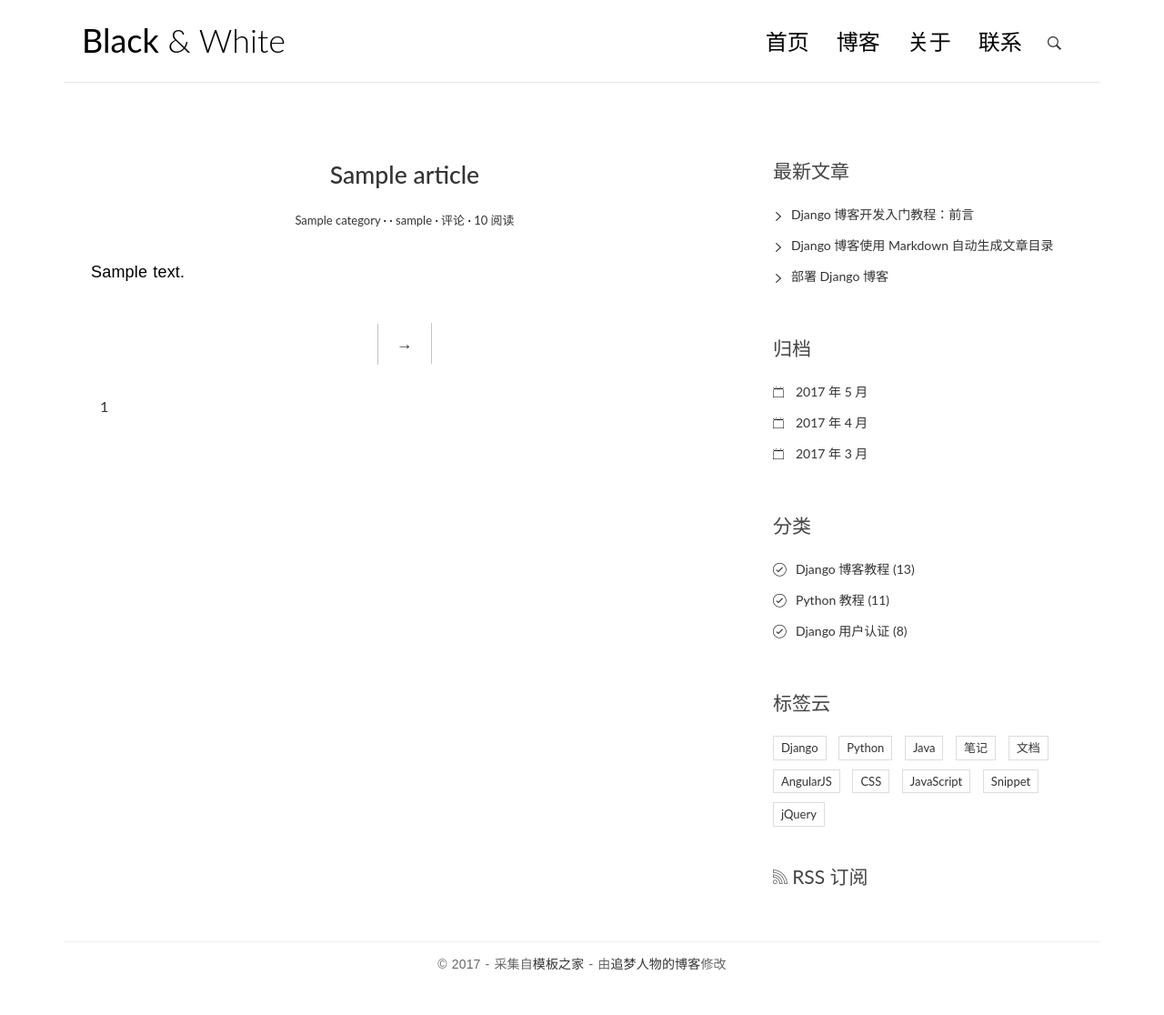
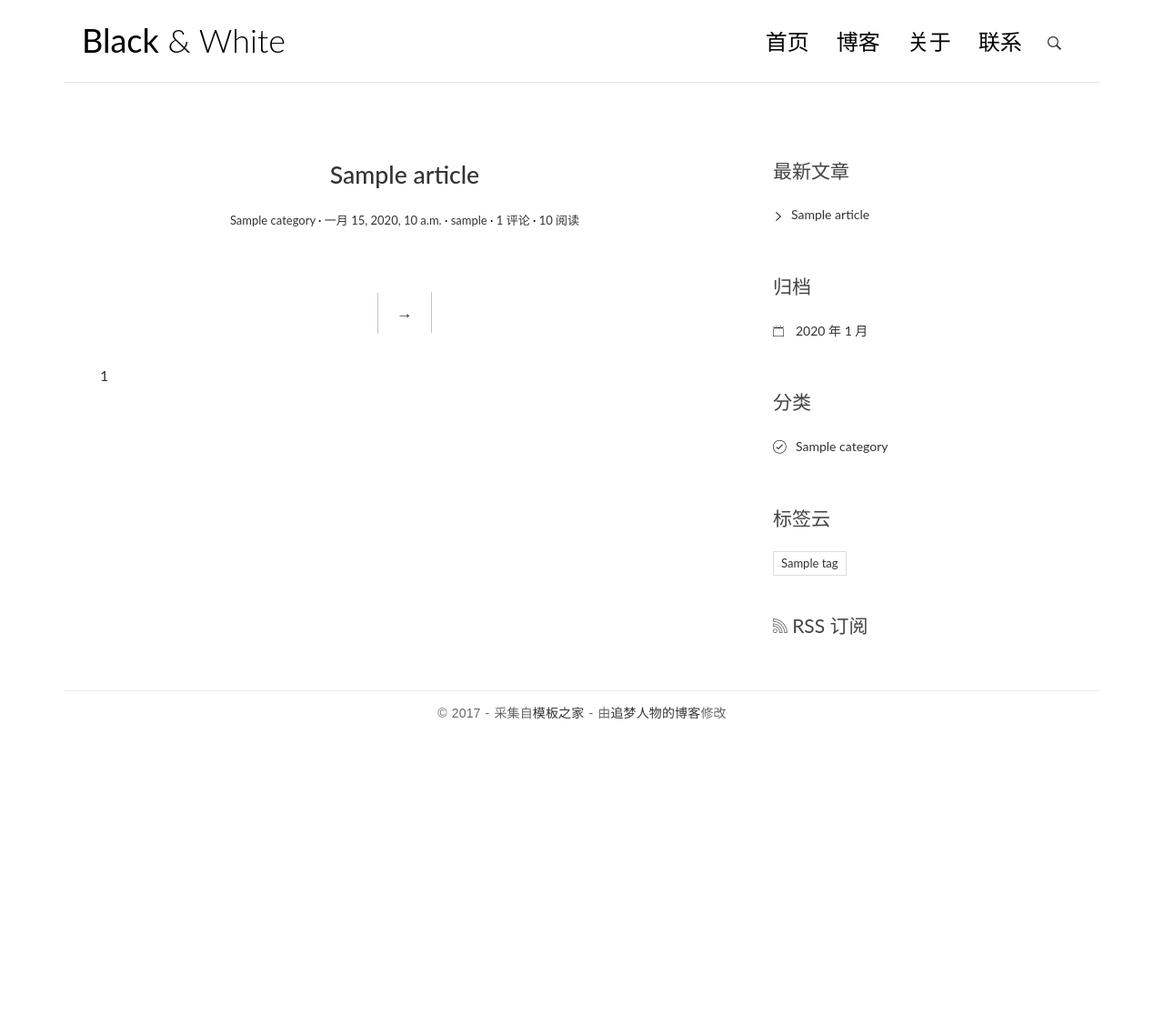
Before and after one commit to sanshineyym/py902, a Django app: page / in a window 1280 px wide. Shown: the whole page at 91% size. After the commit the page ends 791 px from the top, so only its background shows below. Run offline with Django 3.2, Linux system fonts and the light colour scheme; tables that the repository leaves empty hold one stand-in row (values such as "Sample post"); some libraries are stand-ins or nearby versions.

Commit message:
自定义标签 添加评论  0523

```diff
--- /dev/null
+++ b/demo2/blog/feed.py
@@ -0,0 +1,3 @@
+from django.contrib.syndication.views import Feed
+from .models import Article
+from django.shortcuts import reverse
--- a/demo2/blog/models.py
+++ b/demo2/blog/models.py
@@ -20,7 +20,7 @@ class Tag(models.Model):
 class Article(models.Model):
     title=models.CharField(max_length=50)
     body=models.TextField()
-    ceate_time=models.DateTimeField(auto_now_add=True)
+    create_time=models.DateTimeField(auto_now_add=True)
     update_time=models.DateTimeField(auto_now=True)
     views=models.PositiveIntegerField(default=0)
     catagory=models.ForeignKey(Category,on_delete=models.CASCADE)
--- /dev/null
+++ b/demo2/blog/templatetags/extend_fun.py
@@ -0,0 +1,36 @@
+from django import template
+from ..models import Article,Category,Tag
+register=template.Library()
+
+'''
+过滤器最多两个参数
+'''
+
+@register.simple_tag(name='getcategorys')
+def getcategorys():
+    return Category.objects.all()
+
+
+@register.simple_tag
+def getlatestarticles(num=3):
+    return Article.objects.all().order_by('-create_time')[:num]
+
+@register.simple_tag
+def getarchives(num=3):
+    re=Article.objects.dates('create_time','month',order='DESC')[:num]
+    return re
+
+@register.simple_tag
+def gettags():
+    return Tag.objects.all()
+
+
+@register.simple_tag
+def getlatestarticles(num=3):
+    return  Article.objects.all().order_by('-create_time')[:num]
+
+@register.simple_tag
+def getarchives(num=3):
+    result=Article.objects.dates("create_time",'month',order='DESC')[:num]
+    print(result)
+    return result
--- a/demo2/blog/urls.py
+++ b/demo2/blog/urls.py
@@ -5,8 +5,10 @@ app_name='blog'
 
 
 urlpatterns = [
-
     url(r'^detail/(\d+)/$',views.detail,name='detail'),
+    url(r'^archives/(\d+)/(\d+)/$',views.archives,name='archives'),
+    url(r'^category/(\d+)/$',views.category,name='category'),
+    url(r'^tag/(\d+)/$',views.tag,name='tag'),
     url(r'^$',views.index,name='index'),
 
 ]
--- a/demo2/blog/views.py
+++ b/demo2/blog/views.py
@@ -1,8 +1,9 @@
-from django.shortcuts import render,get_list_or_404
+from django.shortcuts import render,get_object_or_404,redirect,reverse
 from django.http import HttpResponse
 from .models import Article
 #分页器Paginator  page 当前页面
 from django.core.paginator import Paginator
+import markdown
 
 # Create your views here.
 def index(request):
@@ -14,11 +15,51 @@ def index(request):
     #传入一个网页得到一个页面  page包含所有信息
     page=paginator.get_page(pagenum)
 
-
-
+    # latesartiles=Article.objects.all().order_by('-create_time')[:3]
 
     return render(request,'index.html',{'page':page})
 
 def detail(request,id):
-    article=get_list_or_404(Article,pk=id)
+    article=get_object_or_404(Article,pk=id)
+    #使用markdown处理body  将markdown语法转为HTML标签
+    article.body=markdown.markdown(article.body,extensions=[
+        'markdown.extensions.extra',
+        'markdown.extensions.codehilite',
+        'markdown.extensions.toc'
+    ])
+
+    # latesartiles=Article.objects.all().order_by('-create_time')[:3]
+
     return render(request,'single.html',locals())
+
+def archives(request,year,month):
+    pagenum = request.GET.get('page')
+    pagenum = 1 if pagenum == None else pagenum
+
+    articles = Article.objects.filter(create_time__year=year, create_time__month=month)
+    paginator = Paginator(articles,1)
+
+    page = paginator.get_page(pagenum)
+    page.parms = '/archives/%s/%s/' % (year, month)
+    return render(request, 'index.html', {'page': page})
+
+def category(request,id):
+    pagenum=request.GET.get('page')
+    pagenum=1 if pagenum==None else pagenum
+
+    articles=get_object_or_404(category,pk=id).article_set.all()
+    paginator=Paginator(articles,1)
+    page=paginator.get_page(pagenum)
+    page.parms = '/category/%s/'%(id,)
+    return render(request,'index.html',{'page':page})
+
+def tag(request,id):
+
+    pagenum = request.GET.get('page')
+    pagenum = 1 if pagenum == None else pagenum
+
+    articles = get_object_or_404(tag,pk=id).article_set.all()
+    paginator = Paginator(articles, 1)
+    page = paginator.get_page(pagenum)
+    page.parms = '/category/%s/' % (id,)
+    return render(request, 'index.html', {'page': page})
--- a/demo2/comments/models.py
+++ b/demo2/comments/models.py
@@ -1,13 +1,15 @@
 from django.db import models
 from blog.models import Article
+from datetime import datetime
 
 # Create your models here.
-class Comment(models.Manager):
+class Comment(models.Model):
     username=models.CharField(max_length=30)
     email=models.EmailField(blank=True,null=True)
     url=models.URLField(blank=True,null=True)
     comment=models.CharField(max_length=500)
     article=models.ForeignKey(Article,on_delete=models.CASCADE)
+    create_time=models.DateTimeField(auto_now_add=True)
     def __str__(self):
         return self.username
     class Mete():
--- a/demo2/comments/urls.py
+++ b/demo2/comments/urls.py
@@ -5,5 +5,9 @@ from .import views
 app_name='comments'
 
 urlpatterns = [
+    url(r'^addcomment/(\d+)/$',views.addcomment,name='addcomment')
+
+
+
 
 ]
--- a/demo2/demo2/settings.py
+++ b/demo2/demo2/settings.py
@@ -37,7 +37,8 @@ INSTALLED_APPS = [
     'django.contrib.sessions',
     'django.contrib.messages',
     'django.contrib.staticfiles',
-    'blog'
+    'blog',
+    'comments'
 ]
 
 MIDDLEWARE = [
--- a/demo2/templates/base.html
+++ b/demo2/templates/base.html
@@ -1,3 +1,5 @@
+{% load extend_fun %}
+
 <!DOCTYPE html>
 <html lang="en">
 <head>
@@ -75,80 +77,61 @@
                 <div class="widget widget-recent-posts">
                     <h3 class="widget-title">最新文章</h3>
                     <ul>
-                        <li>
-                            <a href="#">Django 博客开发入门教程：前言</a>
-                        </li>
-                        <li>
-                            <a href="#">Django 博客使用 Markdown 自动生成文章目录</a>
-                        </li>
-                        <li>
-                            <a href="#">部署 Django 博客</a>
-                        </li>
+                        {% getlatestarticles as getlatestarticles %}
+
+                        {% for article in getlatestarticles %}
+                            <li><a href="{% url 'blog:detail' article.id %}">{{ article.title }}</a></li>
+                        {% empty %}
+                        <li>没有文章</li>
+
+                        {% endfor %}
+
                     </ul>
                 </div>
                 <div class="widget widget-archives">
                     <h3 class="widget-title">归档</h3>
                     <ul>
-                        <li>
-                            <a href="#">2017 年 5 月</a>
-                        </li>
-                        <li>
-                            <a href="#">2017 年 4 月</a>
-                        </li>
-                        <li>
-                            <a href="#">2017 年 3 月</a>
-                        </li>
+                        {% getarchives as archives %}
+                        {% for archive in archives %}
+                        <li><a href="{% url 'blog:archives' archive.year archive.month %}">{{ archive.year }} 年 {{archive.month}} 月 </a></li>
+
+                        {% empty %}
+                            <li>没有信息</li>
+
+                        {% endfor %}
+
                     </ul>
                 </div>
 
                 <div class="widget widget-category">
                     <h3 class="widget-title">分类</h3>
                     <ul>
-                        <li>
-                            <a href="#">Django 博客教程 <span class="post-count">(13)</span></a>
-                        </li>
-                        <li>
-                            <a href="#">Python 教程 <span class="post-count">(11)</span></a>
-                        </li>
-                        <li>
-                            <a href="#">Django 用户认证 <span class="post-count">(8)</span></a>
-                        </li>
+                        {% getcategorys as categorys %}
+                        {% for category in categorys %}
+                        <li><a href="{% url 'blog:category' category.id %}">{{ category.title }}</a></li>
+
+                        {% empty %}
+                        <li>没有信息</li>
+
+                        {% endfor %}
+
                     </ul>
                 </div>
 
                 <div class="widget widget-tag-cloud">
                     <h3 class="widget-title">标签云</h3>
                     <ul>
+                        {% gettags as tags %}
+                        {% for tag in tags %}
                         <li>
-                            <a href="#">Django</a>
+                            <a href="{% url 'blog:tag' tag.id %}">{{tag.title}}</a>
                         </li>
-                        <li>
-                            <a href="#">Python</a>
-                        </li>
-                        <li>
-                            <a href="#">Java</a>
-                        </li>
-                        <li>
-                            <a href="#">笔记</a>
-                        </li>
-                        <li>
-                            <a href="#">文档</a>
-                        </li>
-                        <li>
-                            <a href="#">AngularJS</a>
-                        </li>
-                        <li>
-                            <a href="#">CSS</a>
-                        </li>
-                        <li>
-                            <a href="#">JavaScript</a>
-                        </li>
-                        <li>
-                            <a href="#">Snippet</a>
-                        </li>
-                        <li>
-                            <a href="#">jQuery</a>
-                        </li>
+
+                        {% empty %}
+                        <li>没有标签</li>
+
+                        {% endfor %}
+
                     </ul>
                 </div>
                 <div class="rss">
--- a/demo2/templates/index.html
+++ b/demo2/templates/index.html
@@ -21,7 +21,9 @@
     </header>
     <div class="entry-content clearfix">
         <p>
-            {{ article.body }}
+            {# {{ article.body|truncatechars:10 }}... #}
+
+
 
         </p>
         <div class="read-more cl-effect-14">
@@ -45,8 +47,8 @@
             <li><a href="/?page={{num}}">{{ num }}</a></li>
             {%  endfor%}
 
-            {% if page.has_next_nunber %}
-                <li><a href="/?page={page.previous_page_number}">下一页</a></li>
+            {% if page.has_next %}
+                <li><a href="/?page={page.next_page_number}">下一页</a></li>
             {% endif %}
         </ul>
     </div>
```
Also changed, not shown: demo2/comments/views.py (+27 -1 lines), demo2/templates/single.html (+16 -31 lines), demo2/blog/migrations/0002_auto_20190523_1159.py (added), demo2/blog/migrations/0003_auto_20190523_1622.py (added), demo2/blog/templatetags/__init__.py (added), demo2/comments/migrations/0001_initial.py (added).
